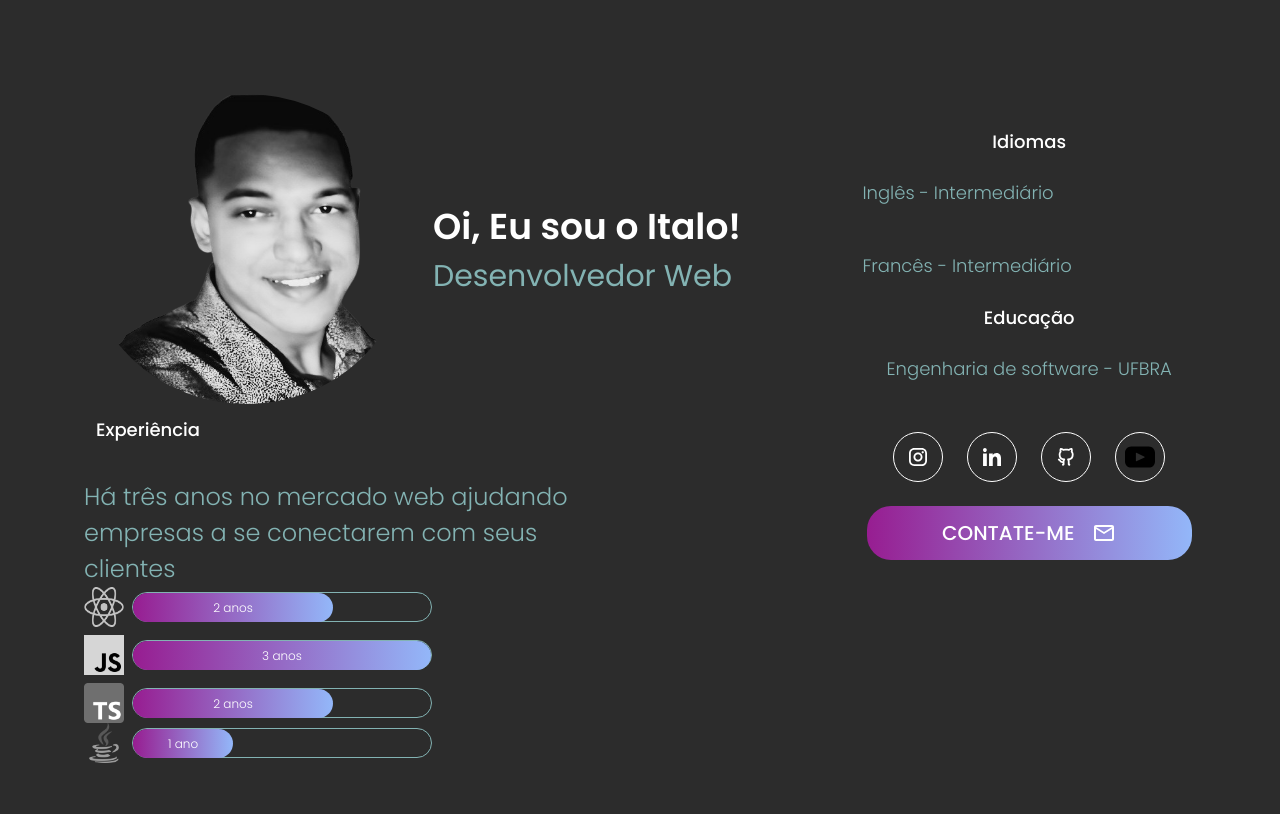
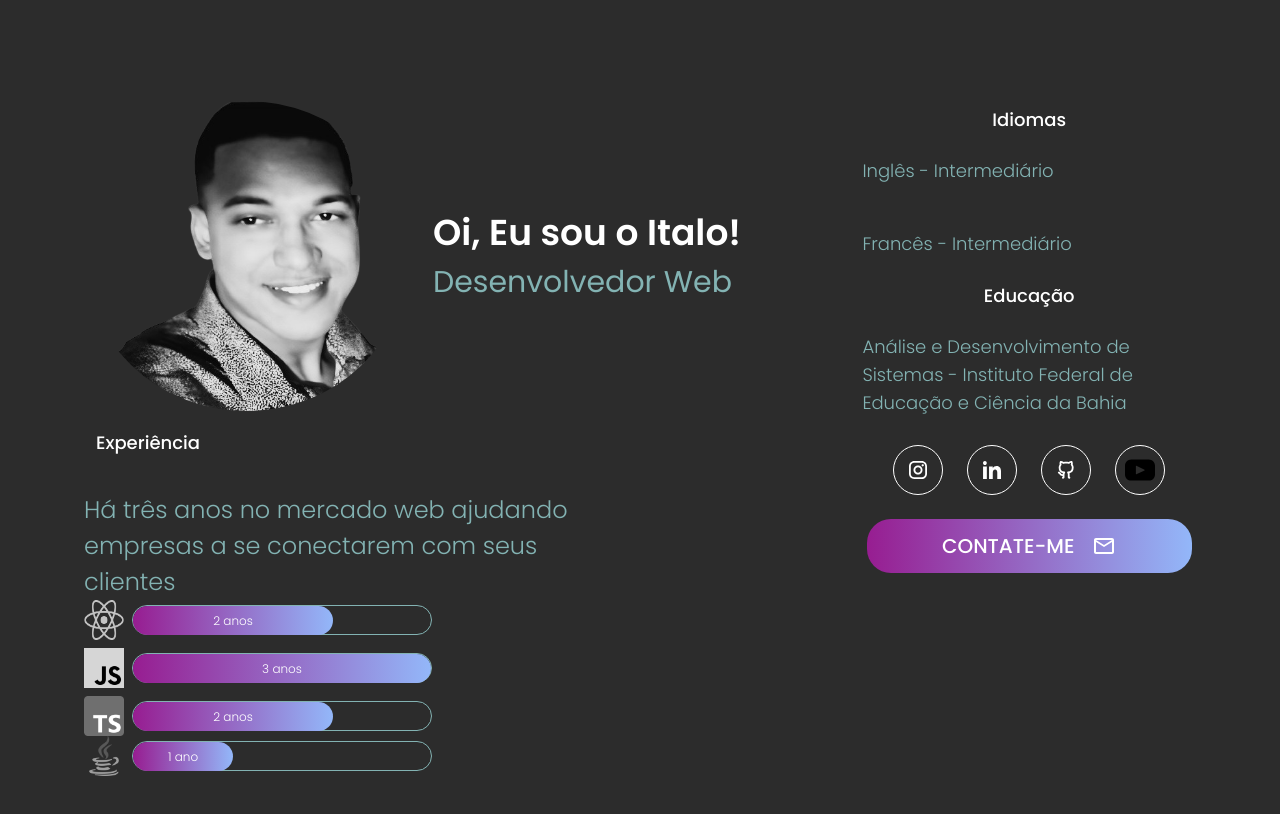
Before and after one commit to itaLoopCode/Meu-Portifolio, a Next.js app: page / in a window 1280 px wide. Shown: the top 814 px of the page. Built offline with nearby package versions, Linux system fonts and the light colour scheme.

Commit message:
educação

```diff
--- a/src/components/information/information.tsx
+++ b/src/components/information/information.tsx
@@ -15,7 +15,7 @@ export function Info() {
 
         </div>
         <SectionTitle text='Educação'/>
-        <span>Engenharia de software - UFBRA</span>
+        <span>Análise e Desenvolvimento de Sistemas - Instituto Federal de Educação e Ciência da Bahia</span>
       </div>
     </>
   )
```
